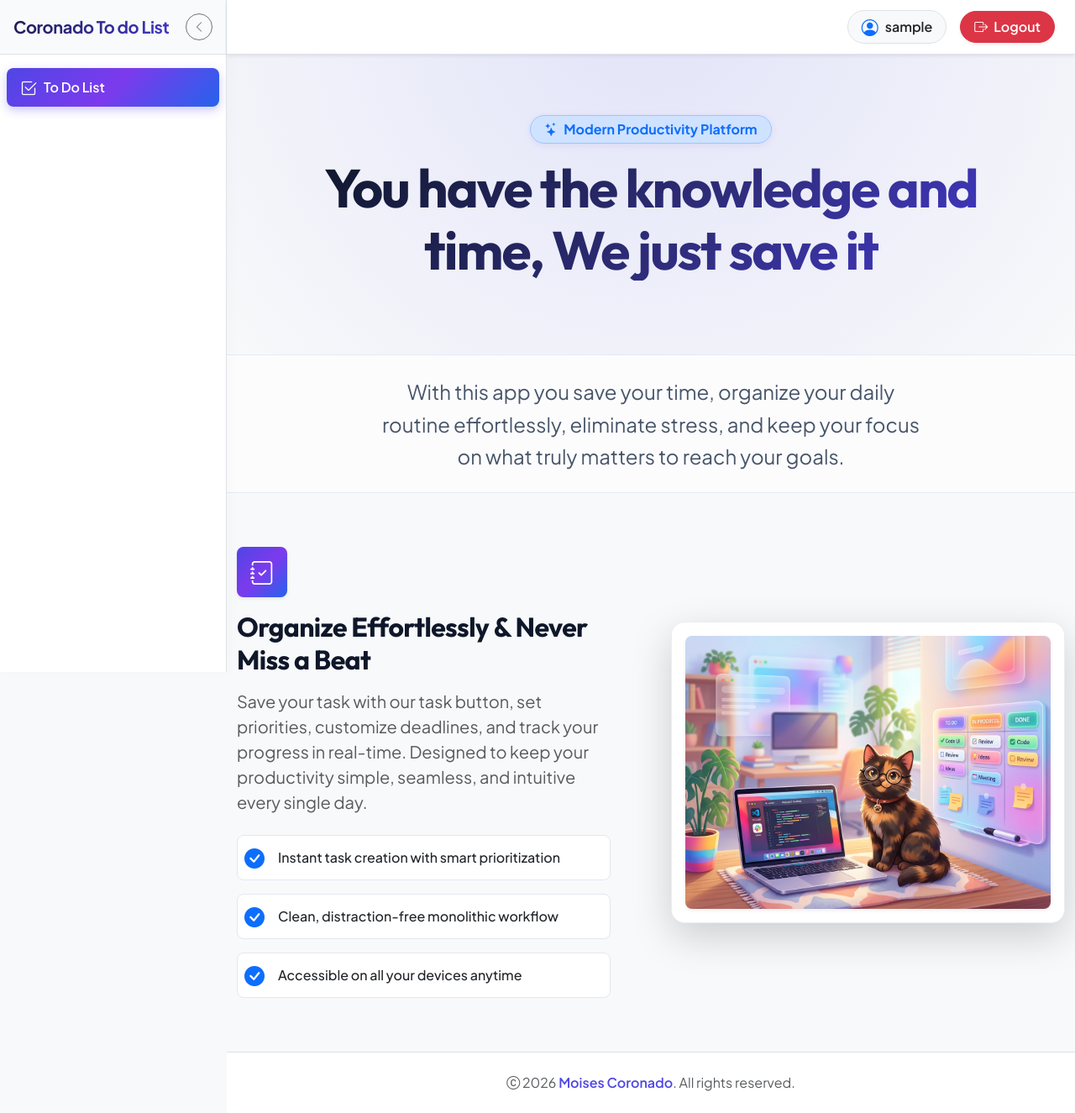
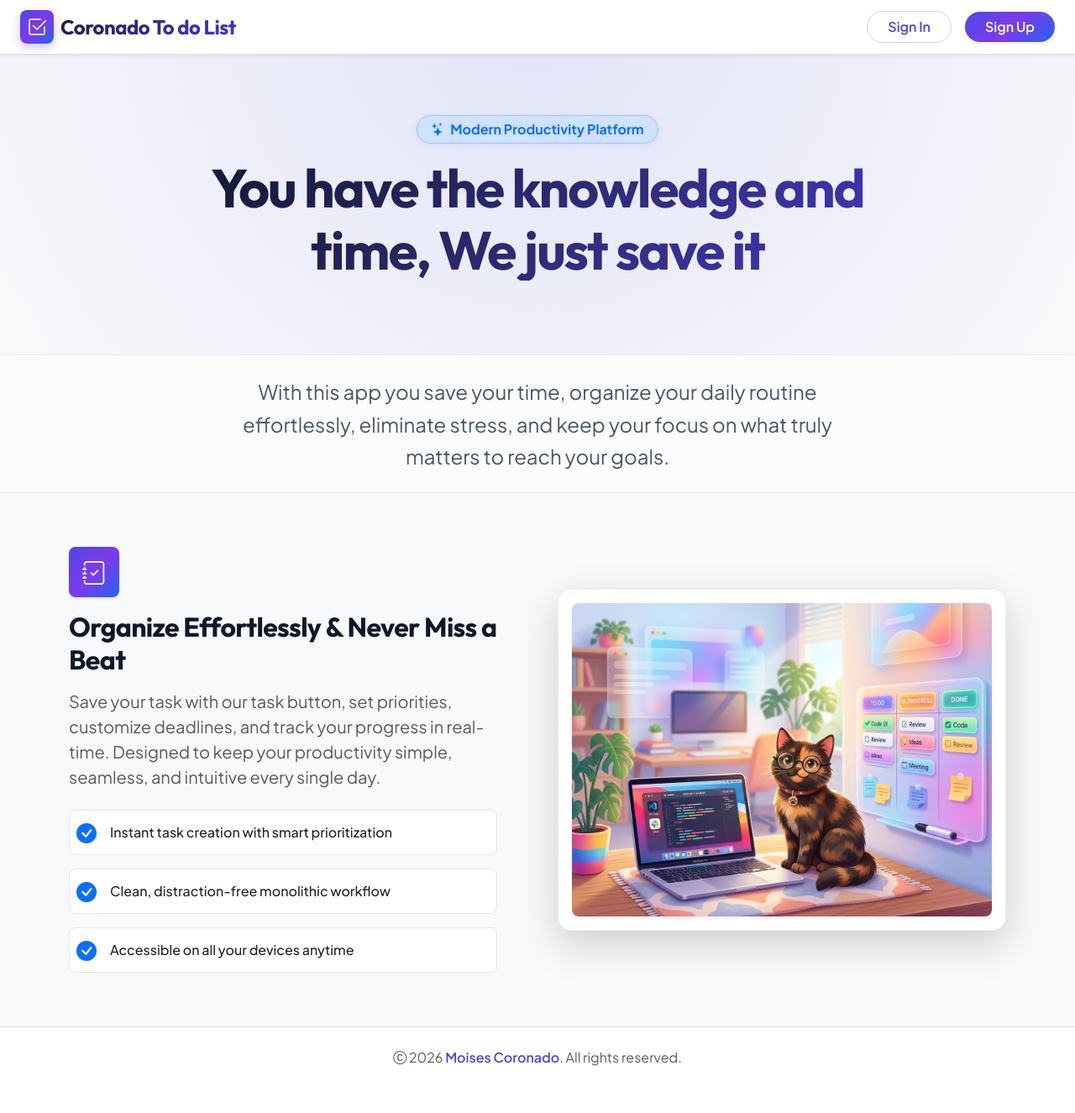
Before and after one commit to Moises2710/to-do-list-PHP_MySQL, a PHP site: template src/Views/home/index.php in a window 1280 px wide. Shown: the whole page at 84% size. After the commit the page ends 1269 px from the top, so only its background shows below. Run offline with PHP 8.4, Linux system fonts and the light colour scheme; the visitor is signed in with stand-in values (Sample User, id 1); the template is opened without the code that fills it: most values are stand-ins (such as "Sample title", 1, 10 or a date in 2020).

Commit message:
fix: Separate pages with require authenticatio and pages without authentication in header and main

```diff
--- a/src/Views/layouts/header.php
+++ b/src/Views/layouts/header.php
@@ -2,7 +2,7 @@
     <nav class="navbar navbar-expand-lg container-fluid px-4 h-100">
         <div class="d-flex justify-content-between align-items-center w-100">
             <div class="d-flex align-items-center">
-                <?php if (isset($_SESSION['user_id'])): ?>
+                <?php if (isset($isAppLayout) && $isAppLayout): ?>
                     <div id="navbarCollapsedBrand" class="d-flex align-items-center gap-2 navbar-brand-collapsed">
                         <button id="sidebarExpandBtn" class="btn btn-sm btn-outline-secondary rounded-circle sidebar-expand-nav-btn d-flex align-items-center justify-content-center" title="Show Sidebar">
                             <i class="bi bi-layout-sidebar fs-5"></i>
@@ -24,12 +24,12 @@
                 <?php endif; ?>
             </div>
             <div class="d-flex align-items-center gap-3 ms-auto">
-                <?php if (isset($_SESSION['user_id'])): ?>
+                <?php if (isset($isAppLayout) && $isAppLayout): ?>
                     <div class="d-flex align-items-center gap-2 px-3 py-1 bg-light rounded-pill border">
                         <i class="bi bi-person-circle text-primary fs-5"></i>
                         <span class="fw-semibold text-dark"><?= htmlspecialchars($_SESSION['user_name'] ?? 'User'); ?></span>
                     </div>
-                    <a href="/logout" class="btn btn-danger px-3 rounded-pill fw-semibold shadow-sm">
+                    <a href="/logout" class="btn btn-outline-danger px-3 rounded-pill fw-semibold shadow-sm">
                         <i class="bi bi-box-arrow-right me-1"></i> Logout
                     </a>
                 <?php else: ?>
--- a/src/Views/layouts/main.php
+++ b/src/Views/layouts/main.php
@@ -12,30 +12,12 @@
     <link rel="stylesheet" href="https://cdn.jsdelivr.net/npm/bootstrap-icons@1.11.3/font/bootstrap-icons.min.css">
     <link rel="stylesheet" href="/assets/css/style.css">
 </head>
-<body class="bg-body-tertiary">
-    <?php if (isset($_SESSION['user_id'])): ?>
-        <div id="appLayoutWrapper" class="d-flex min-vh-100 position-relative overflow-x-hidden">
-            <?php require __DIR__ . '/sidebar.php'; ?>
-            <div class="d-flex flex-column flex-grow-1 min-w-0">
-                <?php require __DIR__ . '/header.php'; ?>
-                <main class="flex-grow-1 page-main-content">
-                    <?= $content; ?>
-                </main>
-                <?php require __DIR__ . '/footer.php'; ?>
-            </div>
-        </div>
-    <?php else: ?>
-        <div class="d-flex flex-column min-vh-100">
-            <?php require __DIR__ . '/header.php'; ?>
-            <main class="flex-grow-1">
-                <?= $content; ?>
-            </main>
-            <?php require __DIR__ . '/footer.php'; ?>
-        </div>
-    <?php endif; ?>
+<body class="d-flex flex-column min-vh-100 bg-body-tertiary">
+    <?php require __DIR__ . '/header.php'; ?>
+    <main class="flex-grow-1">
+        <?= $content; ?>
+    </main>
+    <?php require __DIR__ . '/footer.php'; ?>
     <script src="https://cdn.jsdelivr.net/npm/bootstrap@5.3.3/dist/js/bootstrap.bundle.min.js" integrity="sha384-YvpcrYf0tY3lHB60NNkmXc5s9fDVZLESaAA55NDzOxhy9GkcIdslK1eN7N6jIeHz" crossorigin="anonymous"></script>
-    <?php if (isset($_SESSION['user_id'])): ?>
-        <script src="/assets/js/sidebar.js"></script>
-    <?php endif; ?>
 </body>
 </html>
```
